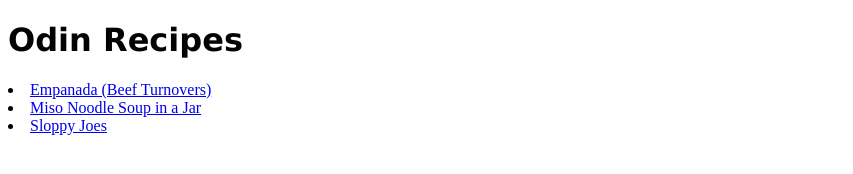
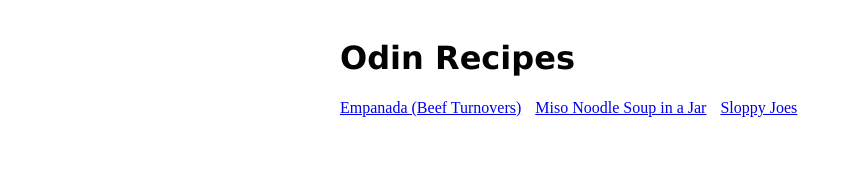
Before and after one commit to dmeskhi/odin-recipes, a plain HTML site: page index.html in a window 1280 px wide. Shown: the whole page, without its empty margins (0-853 px from the left). Drawn offline with Linux system fonts and the light colour scheme.

Commit message:
Use inline method to create horizontal menu

```diff
--- a/css/style.css
+++ b/css/style.css
@@ -8,3 +8,14 @@ ul,ol,p {
     font-size: 16px;
     color: #030303;
 }
+
+li {
+    display: inline;
+    margin-right: 10px;
+}
+
+.main-container {
+    width: 600px;
+    padding: 10px;
+    margin: 0 auto;
+}
```
